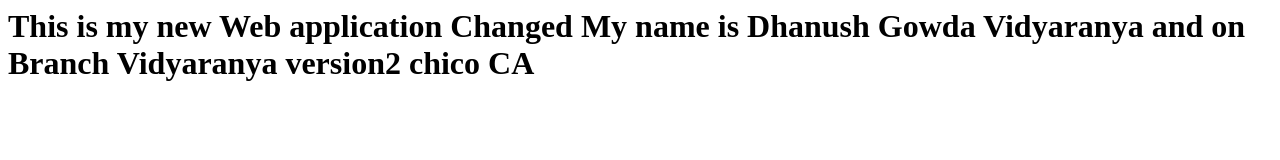
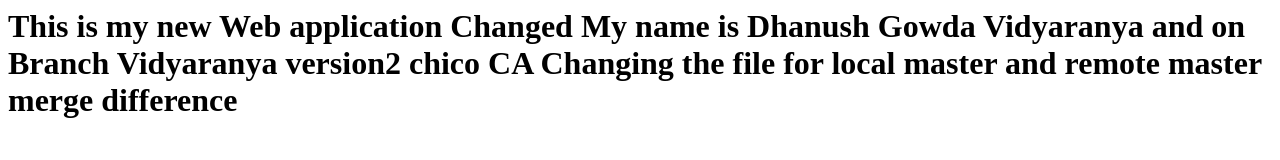
Before and after one commit to rakshithamj1996/jenkinsdemo, a plain HTML site: page index.html in a window 1280 px wide. Drawn offline with Linux system fonts and the light colour scheme.

Commit message:
Added line about the accomplishment

```diff
--- a/index.html
+++ b/index.html
@@ -1,6 +1,7 @@
 <html>
 <body>
 <h1>This is my new Web application
-Changed My name is Dhanush Gowda Vidyaranya and on Branch Vidyaranya version2 chico CA</h1>
+Changed My name is Dhanush Gowda Vidyaranya and on Branch Vidyaranya version2 chico CA
+Changing the file for local master and remote master merge difference</h1>
 </body>
 </html>
```
